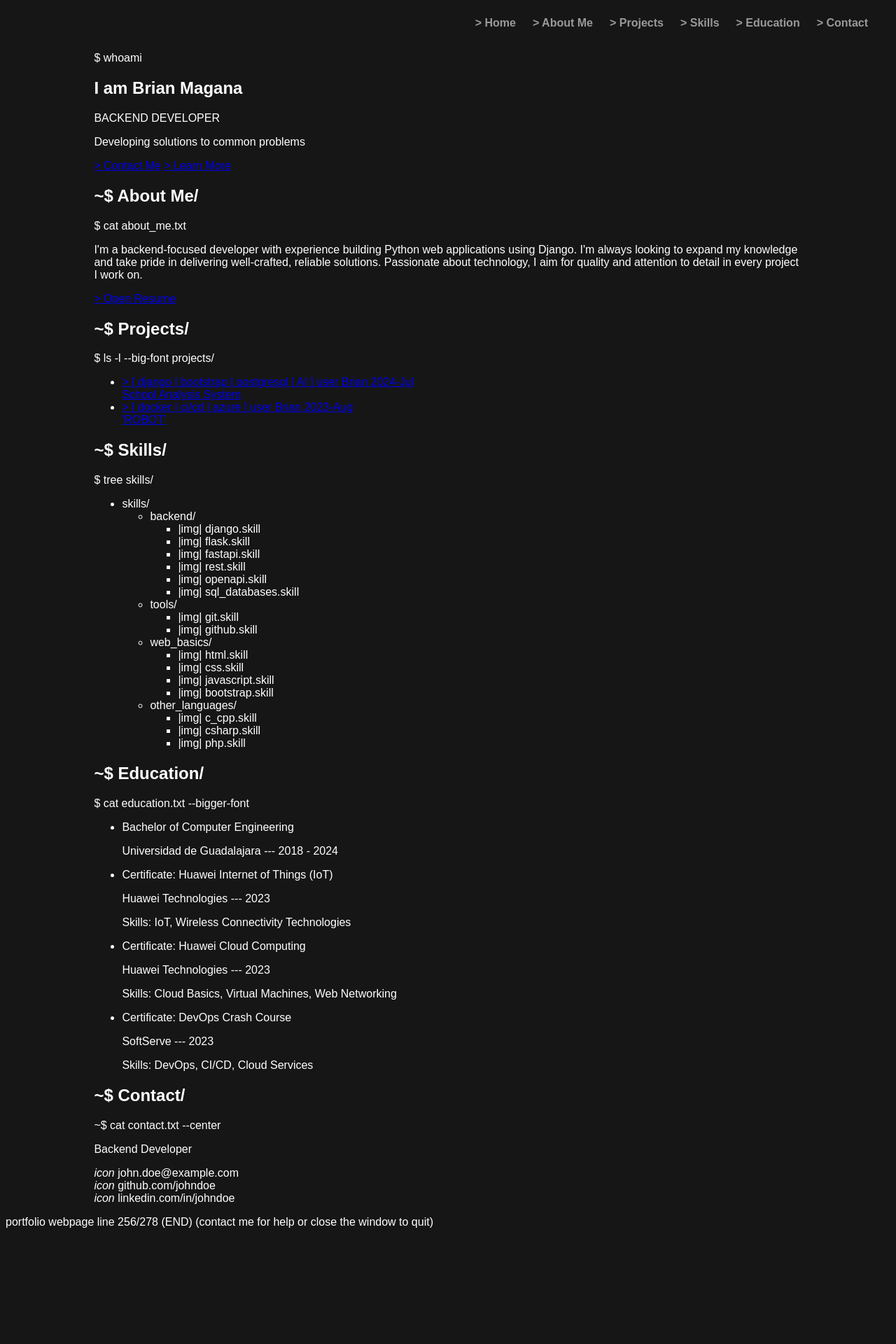
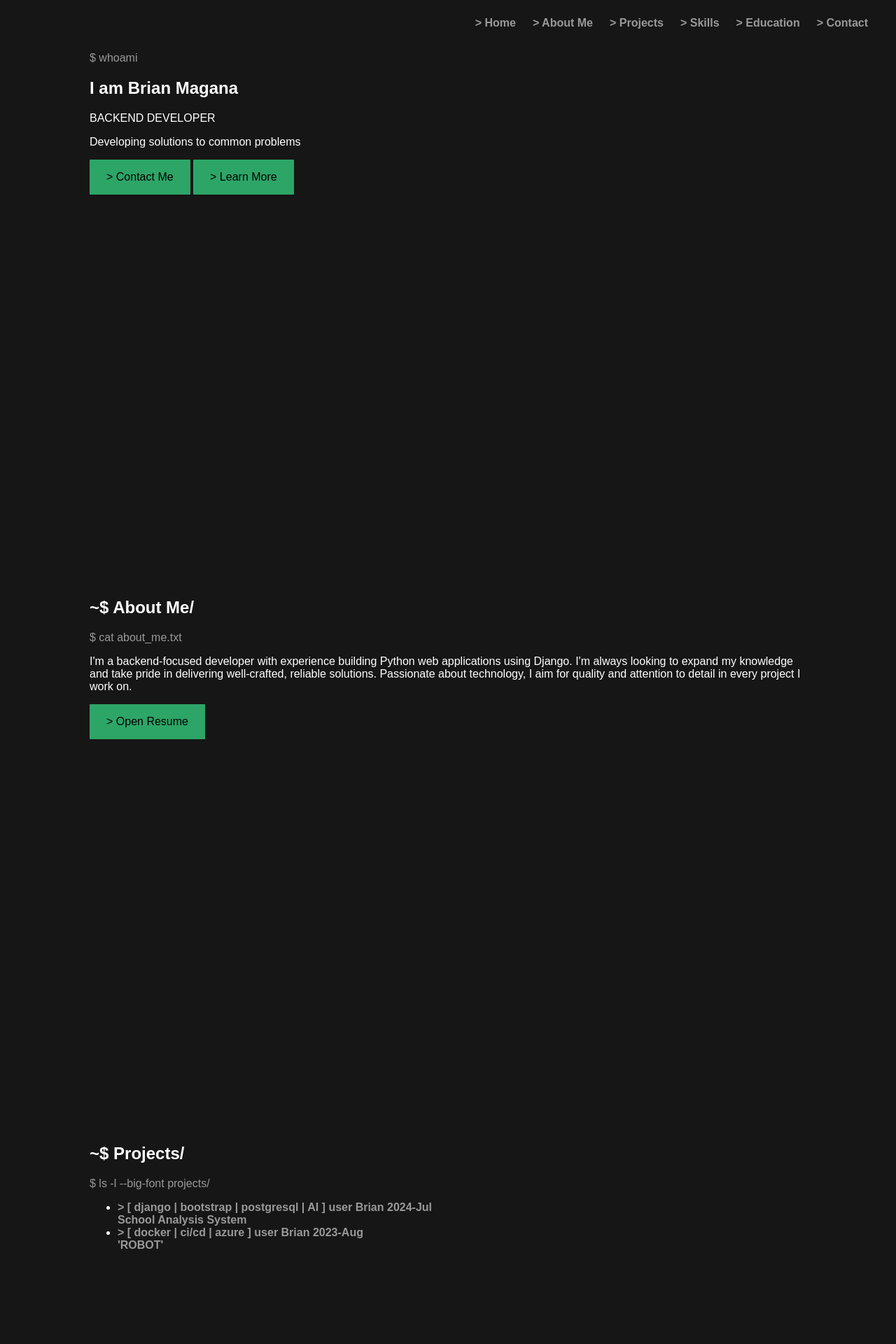
Before and after one commit to BrialexMaga/portfolio, a Flask app: page / in a window 1280 px wide. Shown: the top 1920 px of the page at 70% size. Before the commit the page ends 1754 px from the top, so only its background shows below. Run offline with Flask 3, Linux system fonts and the light colour scheme; some web fonts are replaced.

Commit message:
Add buttons style, assign link style to projects, style code text and center content

```diff
--- a/static/css/style.css
+++ b/static/css/style.css
@@ -1,11 +1,16 @@
 :root {
     --main-color: #2DA567;
     --secondary-color: #A52D6B;
+    --code-text-color: hsl(0 0 60%);
 }
 
 
 html {
     box-sizing: border-box;
+    scroll-snap-type: y mandatory;
+    scroll-behavior: smooth;
+    overflow-y: scroll;
+    height: 100%;
 
     background-color: #161616;
     color: white;
@@ -19,7 +24,7 @@
 }
 
 .content {
-    padding: 0 10%;
+    padding: 0;
 }
 
 .navbar {
@@ -51,3 +56,48 @@
 .simple-link:active {
     color: hsl(0 0 100%);
 }
+
+.btn {
+    display: inline-block;
+    text-decoration: none;
+    padding: 16px 24px;
+    border-radius: 1px;
+
+    color: black;
+    background-color: var(--main-color);
+    transition: all 0.1s ease;
+}
+
+.btn:hover {
+    filter: brightness(1.1);
+    transform: translateY(-1px);
+  }
+
+  .btn:active {
+    filter: brightness(0.9);
+    transform: translateY(0);
+  }
+
+.section {
+    margin: 0 auto;
+
+    max-width: 80vw;
+    height: 95vh;
+}
+
+.scroll-into {
+    scroll-snap-align: start;
+}
+
+.code {
+    color: var(--code-text-color);
+}
+
+/*
+#hero {
+    display: flex;
+
+    flex-direction: column;
+    align-items: center;
+}
+*/
--- a/templates/index.html
+++ b/templates/index.html
@@ -12,7 +12,7 @@
     <title>Portfolio</title>
 </head>
 <body>
-    <header>
+    <header class="scroll-into">
         <nav>
         <ul class="navbar">
             <li><a class="simple-link" href="#">> Home</a></li>
@@ -26,29 +26,31 @@
     </header>
 
     <main class="content">
-    <section id="hero">
+    <section class="section" id="hero">
         <p class="code">$ whoami</p>
         <h1>I am Brian Magana</h1>
         <p>BACKEND DEVELOPER</p>
         <p>Developing solutions to common problems</p>
-        <a href="#contact">> Contact Me</a>
-        <a href="#about-me">> Learn More</a>
+        <div>
+            <a class="btn" href="#contact">> Contact Me</a>
+            <a class="btn" href="#about-me">> Learn More</a>
+        </div>
     </section>
 
-    <section id="about-me">
+    <section class="section scroll-into" id="about-me">
         <h2>~$ About Me/</h2>
         <p class="code">$ cat about_me.txt</p>
         <p>I'm a backend-focused developer with experience building Python web applications using Django. I'm always looking to expand my knowledge and take pride in delivering well-crafted, reliable solutions. Passionate about technology, I aim for quality and attention to detail in every project I work on.</p>
-        <a href="{{ url_for('static', filename='files/CV.pdf') }}" target="_blank">> Open Resume</a>
+        <a class="btn" href="{{ url_for('static', filename='files/CV.pdf') }}" target="_blank">> Open Resume</a>
     </section>
 
-    <section id="projects">
+    <section class="section scroll-into" id="projects">
         <h2>~$ Projects/</h2>
         <p class="code">$ ls -l --big-font projects/</p>
         <ul>
         {% for project in projects %}
             <li>
-                <a href="#">
+                <a class="simple-link" href="#">
                 <span class="project-symbol">></span>
                 <span>
                     <span>[</span>
@@ -72,7 +74,7 @@
         </ul>
     </section>
 
-    <section id="skills">
+    <section class="section scroll-into" id="skills">
         <h2>~$ Skills/</h2>
         <p class="code">$ tree skills/</p>
         <ul>
@@ -90,7 +92,7 @@
         </ul>
     </section>
 
-    <section id="education">
+    <section class="section scroll-into" id="education">
         <h2>~$ Education/</h2>
         <p class="code">$ cat education.txt --bigger-font</p>
         <ul>
@@ -108,7 +110,7 @@
         </ul>
     </section>
 
-    <section id="contact">
+    <section class="section scroll-into" id="contact">
         <h2>~$ Contact/</h2>
         <p class="code">~$ cat contact.txt --center</p>
         <div class="card">
```
